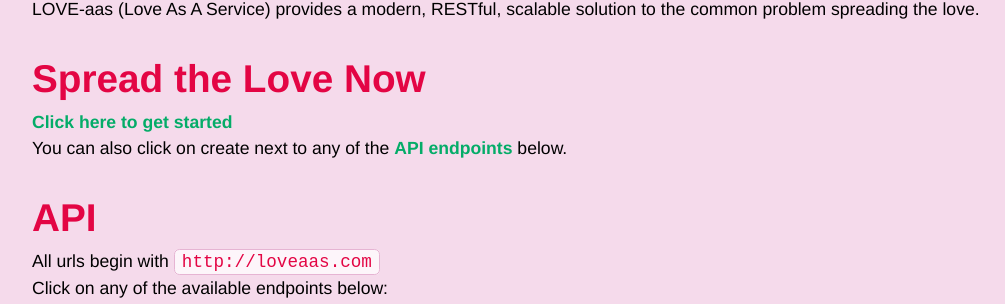
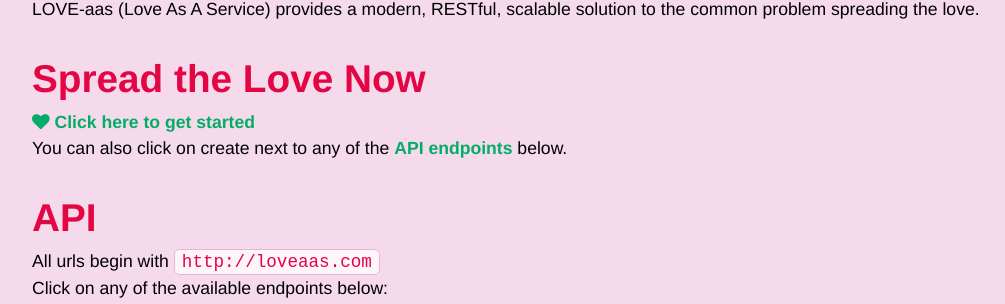
Before and after one commit to nichochar/love-aas, a Python web app: template templates/home.html in a window 1280 px wide. Shown: the part 523-827 px from the top of the page, without its empty margins (38-1043 px from the left). Run offline with Jinja, Linux system fonts and the light colour scheme; the template is opened without the code that fills it: most values are stand-ins (such as "Sample title", 1, 10 or a date in 2020); some libraries are stand-ins or nearby versions.

Commit message:
Fixed bugs

```diff
--- a/templates/home.html
+++ b/templates/home.html
@@ -16,7 +16,7 @@
     </p>
     <h1>Spread the Love Now</h1>
     <p>
-        <a href="/create">Click here to get started</a>
+    <a href="/create"><i class="fa fa-heart"></i> Click here to get started</a>
         <br>
         You can also click on create next to any of the <a href="#api">API endpoints</a> below.
         <br>
@@ -29,7 +29,7 @@
                 {% if message.to_user_exists %}
                 <h2><a class="mono" href="/create/{{ message.key }}">/{{ message.key }}/Recipient/Sender</a></h2>
                 {% else %}
-                    <h2 class="mono">/{{ message.key }}/Sender</h2>
+                <h2><a  class="mono" href="/create/{{ message.key }}">/{{ message.key }}/Sender</a></h2>
                 {% endif %}
                 <p> <i class="fa fa-quote-left"></i>&nbsp;
                     {{ message.formatted_message }}  &nbsp; <em>-- Sender </em>&nbsp;
```
Also changed, not shown: loveutils/messages.py (+4 -4 lines).
